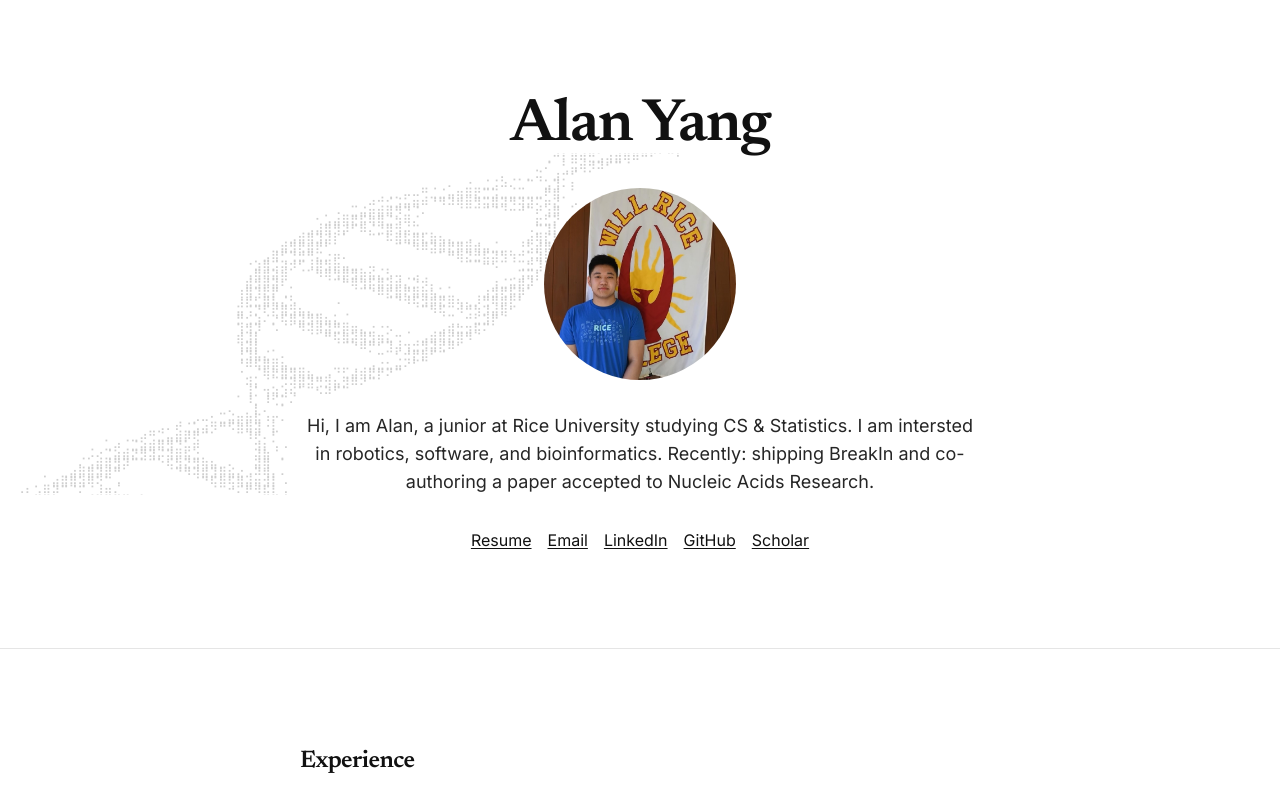
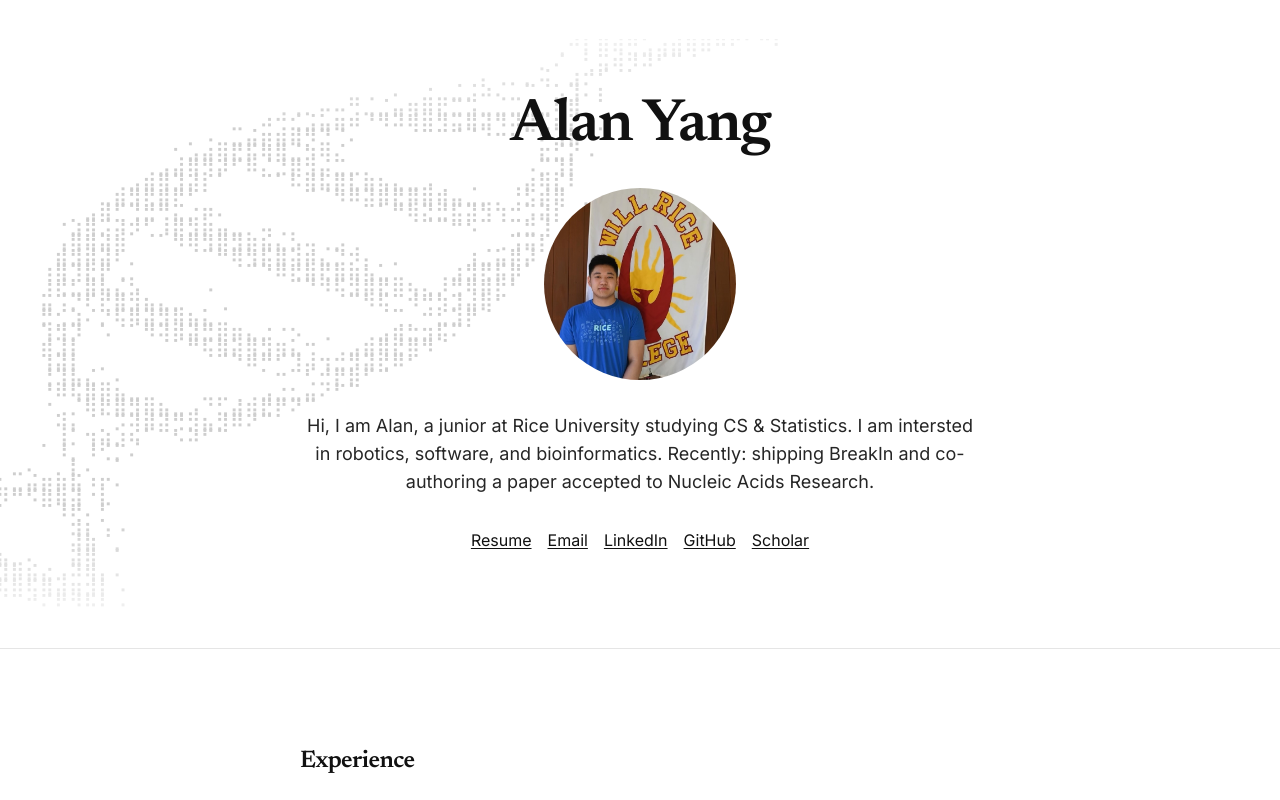
Before and after one commit to alanyangrice/personal-website, a Next.js app: page / in a window 1280 px wide. Shown: the top 800 px of the page. Built offline with nearby package versions, Linux system fonts and the light colour scheme.

Commit message:
dna animation adjust

```diff
--- a/app/page.tsx
+++ b/app/page.tsx
@@ -14,7 +14,7 @@ export default async function Page() {
       <section id="about" className="relative py-24 md:py-24 overflow-hidden min-h-[70vh]">
         {/* Background ASCII */}
         <div id="hero" aria-hidden className="pointer-events-none absolute inset-0 z-0 opacity-20 [mask-image:linear-gradient(to_bottom,transparent,black_20%,black_80%,transparent)] flex items-center justify-center">
-          <Link href="/dna" className="pointer-events-auto inline-block -translate-x-[30%]" aria-label="View rotating DNA helix">
+          <Link href="/dna" className="pointer-events-auto inline-block -translate-x-[25%]" aria-label="View rotating DNA helix">
             <AsciiAnimator
               frames={frames}
               fps={6}
@@ -24,7 +24,7 @@ export default async function Page() {
               fitPaddingPx={0}
               lineHeight={0.75}
               minFontPx={4}
-              maxFontPx={12}
+              maxFontPx={20}
               ariaLabel=""
             />
           </Link>
```
